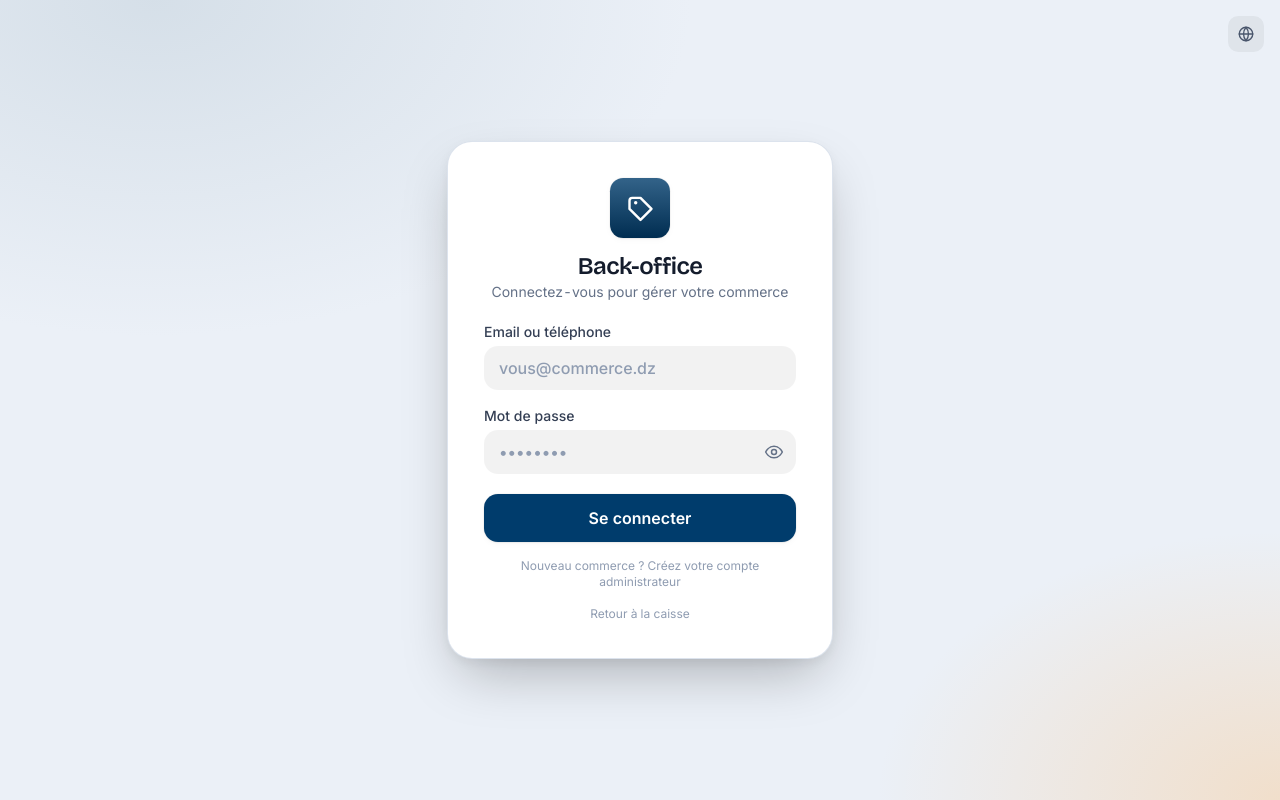
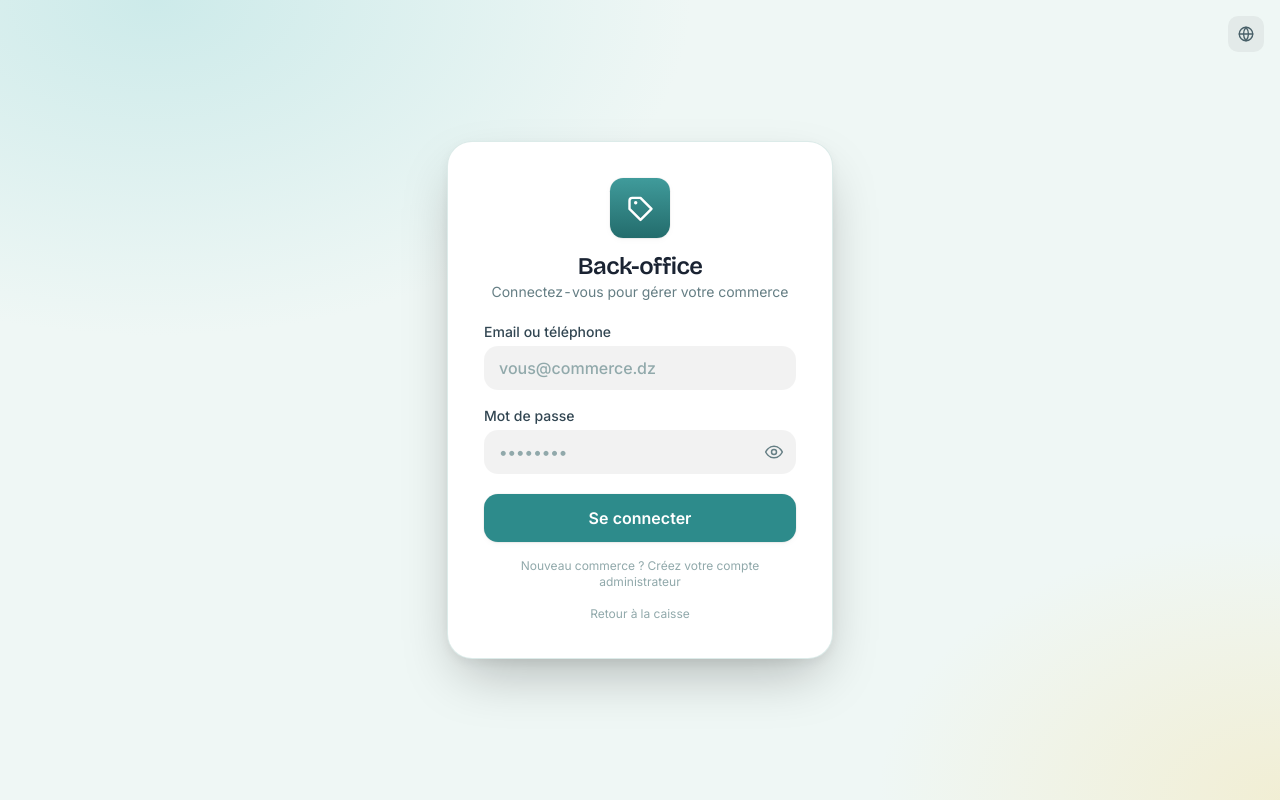
Before and after one commit to ChikhM1948/POS, a Next.js app in the folder apps/web/: page /admin/accounting in a window 1280 px wide. Built offline with nearby package versions, Linux system fonts and the light colour scheme; no server answers.

Commit message:
feat(styles): update global styles and color tokens for Ocean Depths theme

```diff
--- a/apps/web/app/tokens.css
+++ b/apps/web/app/tokens.css
@@ -8,40 +8,41 @@
   --color-error: oklch(52% 0.19 27); --color-success: oklch(50% 0.12 150);
   --container: 1440px; --gutter: 64px; --gap-columns: 32px; --section-gap-s: 120px; --section-gap: 144px; --section-gap-l: 176px;
   --z-base: 1; --z-raised: 10; --z-dropdown: 100; --z-sticky: 200; --z-sticky-nav: 300; --z-modal: 400; --z-toast: 500; --z-tooltip: 600;
-  --color-paper: oklch(97.6% 0.01 245); --color-paper-2: oklch(94.8% 0.018 245); --color-paper-3: oklch(91% 0.028 245);
-  --color-ink: oklch(24% 0.06 250); --color-ink-2: oklch(36% 0.06 250); --color-muted: oklch(50% 0.045 250);
-  --color-rule: oklch(87% 0.025 247);
-  --color-accent: oklch(36% 0.1 250); --color-accent-ink: oklch(98% 0.01 245); --color-focus: oklch(55% 0.17 250);
-  --color-signal: oklch(73% 0.17 55); --color-signal-ink: oklch(24% 0.06 250); --color-whatsapp: oklch(72% 0.19 150); --color-surface: oklch(99.4% 0.004 245); --color-scrim: oklch(20% 0.05 250 / 0.45);
+  /* Ocean Depths — deep navy structure, teal actions, seafoam surfaces, cream canvas. */
+  --color-paper: #f1faee; --color-paper-2: #e7f4f1; --color-paper-3: #d9eceb;
+  --color-ink: #1a2332; --color-ink-2: #314158; --color-muted: #5d7480;
+  --color-rule: #c9dfdf;
+  --color-accent: #2d8b8b; --color-accent-ink: #f1faee; --color-focus: #2d8b8b;
+  --color-signal: #e9c46a; --color-signal-ink: #1a2332; --color-whatsapp: #3cae79; --color-surface: #ffffff; --color-scrim: rgb(26 35 50 / 0.48);
   --font-display: var(--font-bricolage), var(--font-tajawal), ui-sans-serif, system-ui, sans-serif; --font-body: var(--font-inter), var(--font-tajawal), ui-sans-serif, system-ui, sans-serif; --font-outlier: var(--font-body);
   --radius-card: 14px; --radius-pill: 999px; --rule-hair: 1px; --shadow-card: 0 1px 2px oklch(24% 0.06 250 / 0.06), 0 6px 18px -8px oklch(24% 0.06 250 / 0.18);
   --shadow-pop: 0 2px 6px oklch(24% 0.06 250 / 0.08), 0 24px 60px -16px oklch(24% 0.06 250 / 0.35);
   --display-weight: 700;
   --tracking-display: -0.025em;
   /* Échelle de marque (teinte 600 = bleu marine du logo) ; surchargée à l'exécution par la charte du commerce (lib/branding.tsx). */
-  --brand-50: 242 245 248;
-  --brand-100: 230 236 240;
-  --brand-200: 204 216 226;
-  --brand-300: 158 181 199;
-  --brand-400: 102 138 167;
-  --brand-500: 51 99 137;
-  --brand-600: 0 60 108;
-  --brand-700: 0 45 81;
-  --brand-800: 0 33 59;
-  --brand-900: 0 23 41;
-  --brand-950: 0 15 27;
-  --accent: 0 60 108;
-  --signal-300: 252 190 120; --signal-400: 248 152 70; --signal-500: 245 130 32; --signal-600: 214 104 14;
-  /* Neutres teintés bleu marine (remplacent le gris Tailwind). */
-  --n-50: 244 247 251;
-  --n-100: 235 240 247;
-  --n-200: 220 227 237;
-  --n-300: 193 203 218;
-  --n-400: 143 156 177;
-  --n-500: 100 113 135;
-  --n-600: 74 86 108;
-  --n-700: 52 63 84;
-  --n-800: 33 43 62;
-  --n-900: 20 28 44;
-  --n-950: 11 17 30;
+  --brand-50: 240 250 249;
+  --brand-100: 220 242 242;
+  --brand-200: 190 229 229;
+  --brand-300: 144 201 202;
+  --brand-400: 96 173 174;
+  --brand-500: 64 155 155;
+  --brand-600: 45 139 139;
+  --brand-700: 35 108 108;
+  --brand-800: 29 84 88;
+  --brand-900: 26 58 70;
+  --brand-950: 20 38 52;
+  --accent: 45 139 139;
+  --signal-300: 246 222 151; --signal-400: 239 207 115; --signal-500: 233 196 106; --signal-600: 203 160 55;
+  /* Neutres bleutés, assez chauds pour rester accueillants sur le fond crème. */
+  --n-50: 248 252 250;
+  --n-100: 239 247 245;
+  --n-200: 220 235 233;
+  --n-300: 194 216 215;
+  --n-400: 145 169 171;
+  --n-500: 101 126 132;
+  --n-600: 73 96 105;
+  --n-700: 50 70 82;
+  --n-800: 32 49 63;
+  --n-900: 26 35 50;
+  --n-950: 17 26 38;
 }
```
Also changed, not shown: apps/web/app/globals.css (+4 -4 lines).
